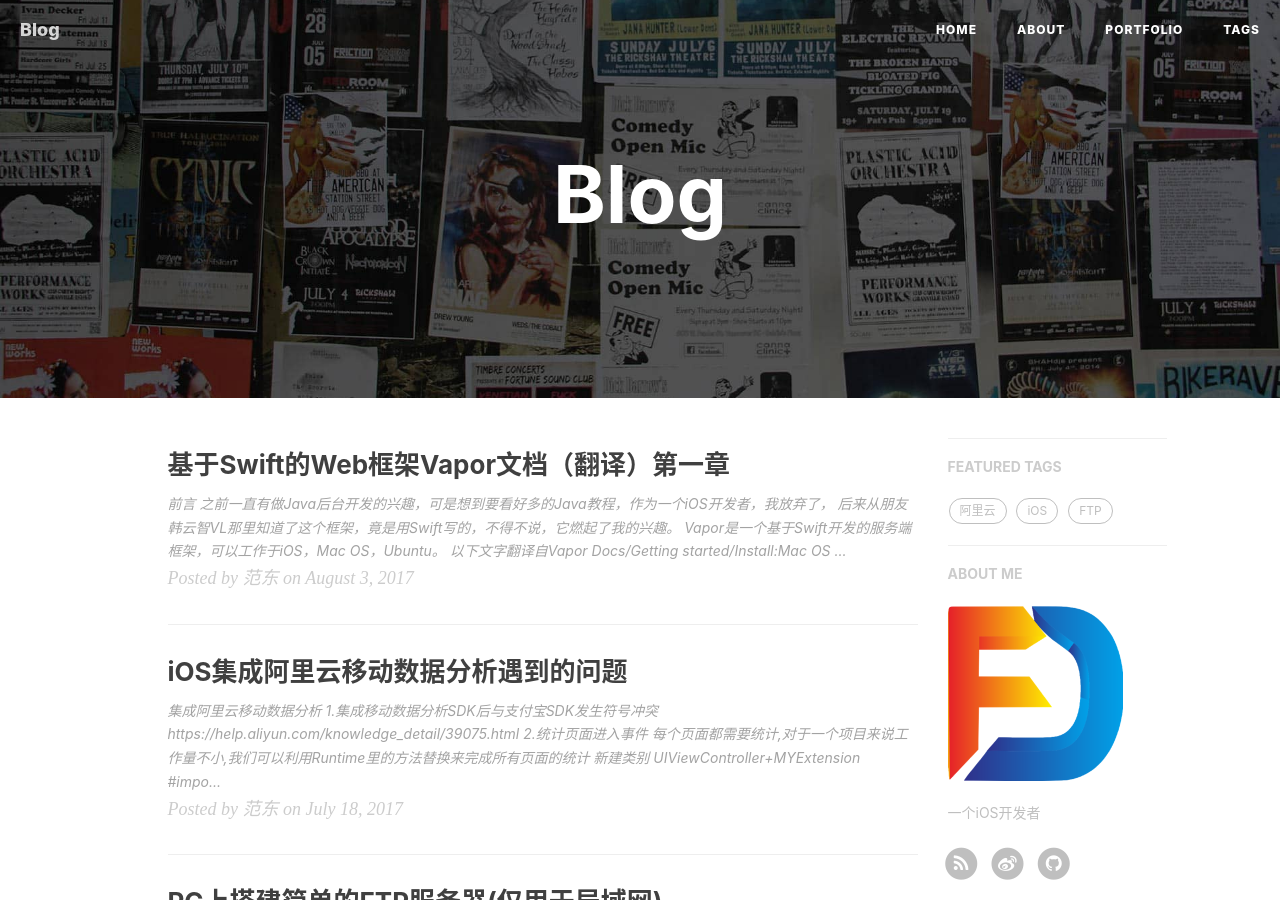
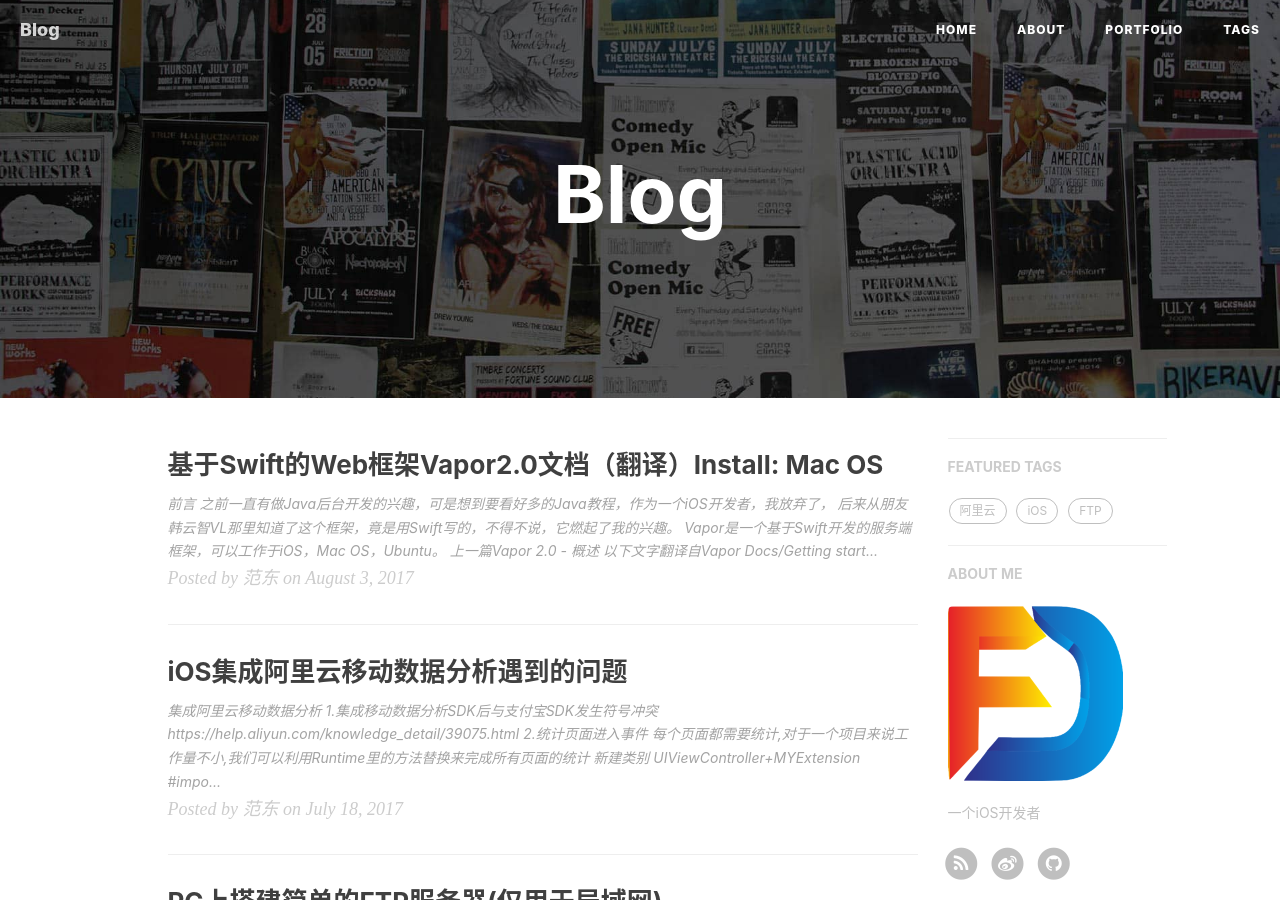
Before and after one commit to fandongtongxue/fandongtongxue.github.io, a Jekyll site: the page built from index.html, in a window 1280 px wide and 900 px high. Built offline with Jekyll 4.4.1, drawn with Linux system fonts in a browser that asks for light colours; nearby versions of some CDN libraries; the list of posts is cut into pages by our own code; comment, search, counter and statistics services are not loaded.

Commit message:
修改Vapor第一篇文章细节

```diff
--- a/_posts/2017-08-01-iOS-SwiftVaporWeb01.markdown
+++ b/_posts/2017-08-01-iOS-SwiftVaporWeb01.markdown
@@ -1,6 +1,6 @@
 ---
 layout:     post
-title:      "基于Swift的Web框架Vapor文档（翻译）第一章"
+title:      "基于Swift的Web框架Vapor2.0文档（翻译）Install: Mac OS"
 subtitle:   ""
 date: 2017-08-03 12:00:00.000000000 +08:00
 author:     "范东"
@@ -16,6 +16,7 @@
 之前一直有做Java后台开发的兴趣，可是想到要看好多的Java教程，作为一个iOS开发者，我放弃了，
 后来从朋友[韩云智VL](http://www.jianshu.com/u/92f7630a351b)那里知道了这个框架，竟是用Swift写的，不得不说，它燃起了我的兴趣。
 [Vapor](http://vapor.codes)是一个基于Swift开发的服务端框架，可以工作于iOS，Mac OS，Ubuntu。
+上一篇[Vapor 2.0 - 概述](http://www.jianshu.com/p/0c0c6554e472)
 以下文字翻译自[Vapor Docs/Getting started/Install:Mac OS](https://docs.vapor.codes/2.0/getting-started/install-on-macos/)
 ## 在Mac OS上安装
 想要在Mac OS上用Vapor，你只需要确保已安装Xcode 8。
```
